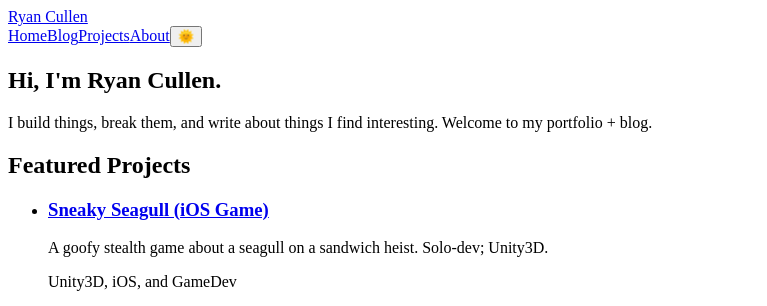
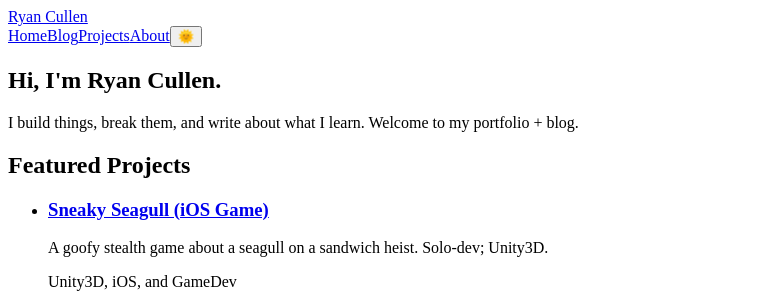
Before and after one commit to ryantcullen/ryantcullen.github.io, a Jekyll site: the page built from index.html, in a window 1280 px wide. Shown: the top 306 px of the page, without its empty margins (0-767 px from the left). Built offline with Jekyll 4.4.1, drawn with Linux system fonts in a browser that asks for light colours.

Commit message:
Updated blurb
Homepage update

```diff
--- a/_layouts/home.html
+++ b/_layouts/home.html
@@ -4,7 +4,7 @@ layout: default
 
 <section class="hero">
   <h1>Hi, I'm {{ site.author.name | default: site.title }}.</h1>
-  <p>I build things, break them, and write about things I find interesting. Welcome to my portfolio + blog.</p>
+  <p>I build things, break them, and write about what I learn. Welcome to my portfolio + blog.</p>
 </section>
 
 <section class="grid">
```
